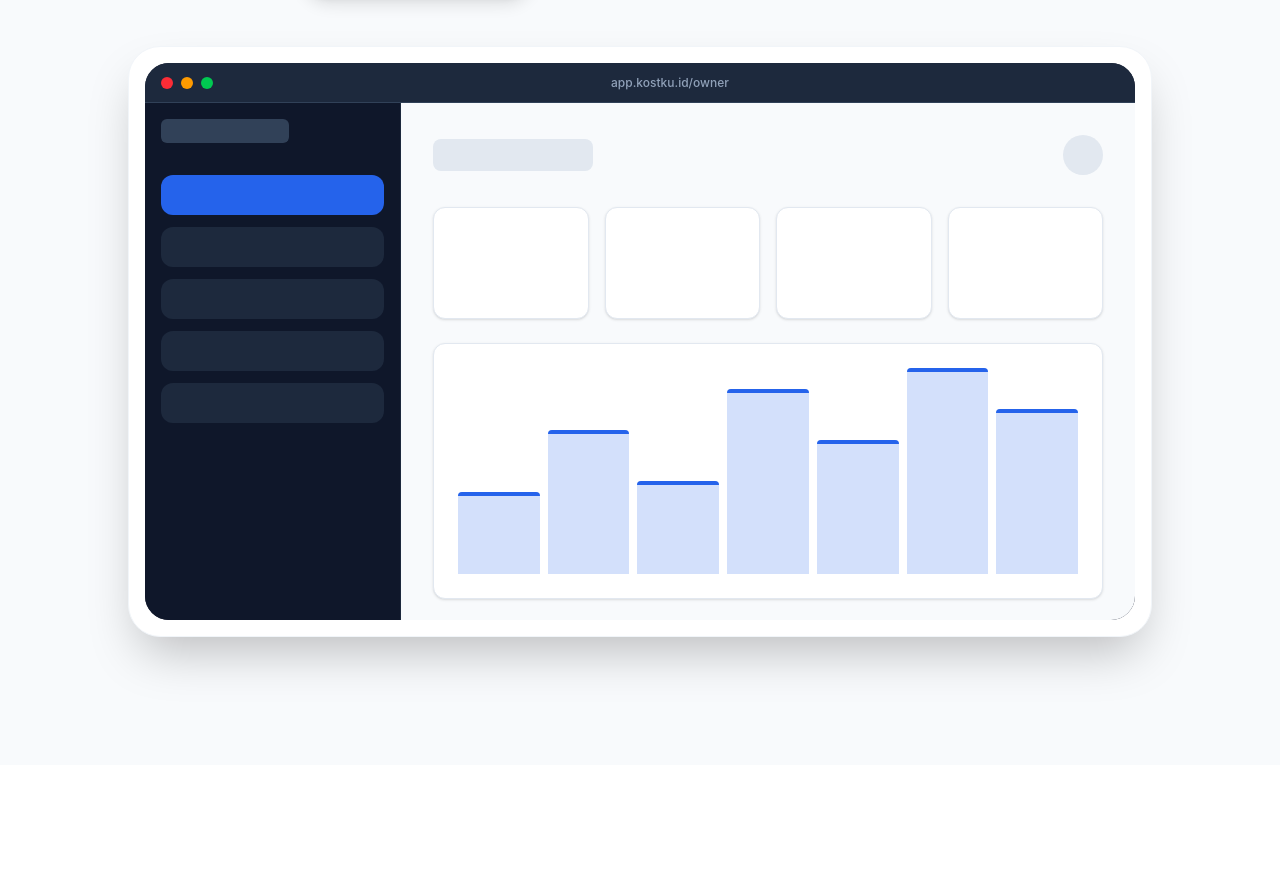
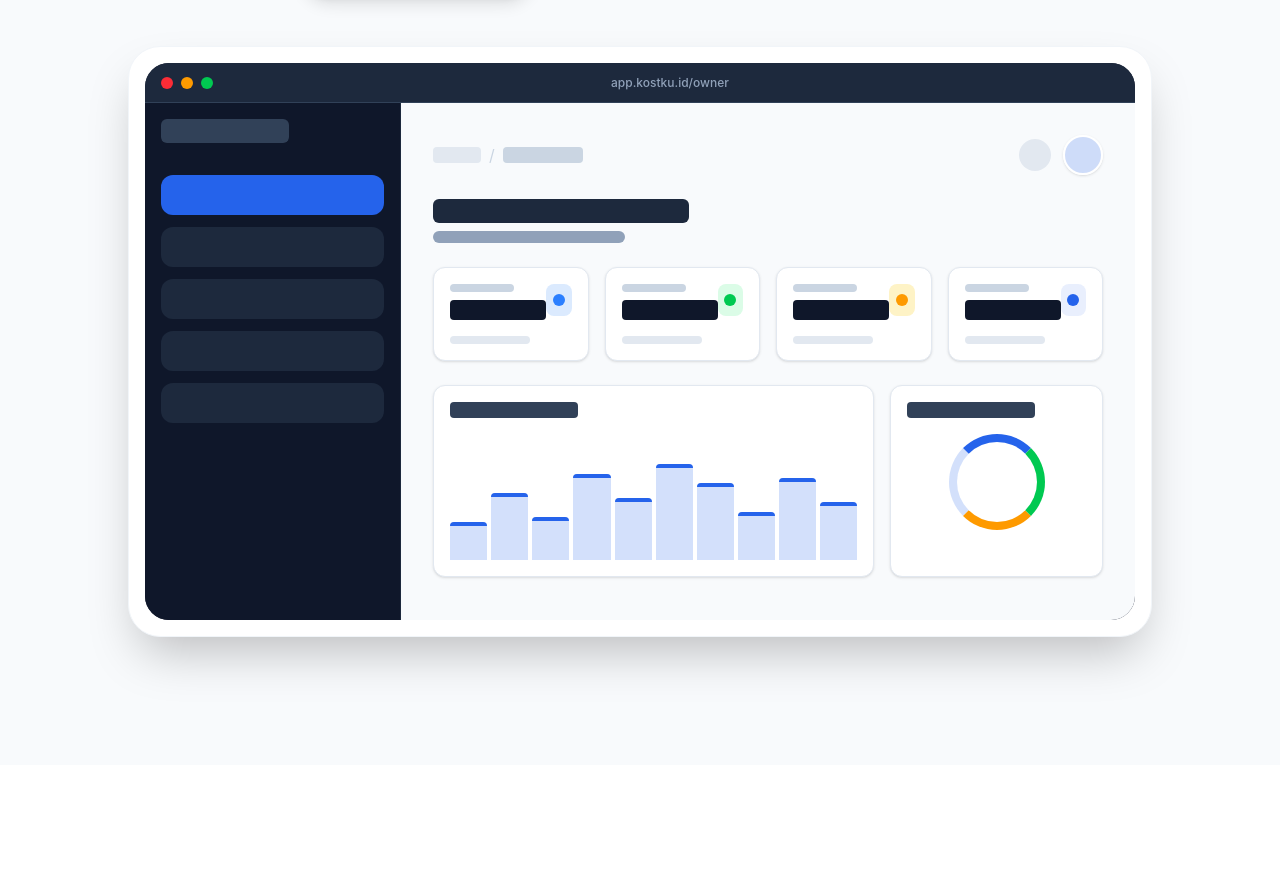
Before and after one commit to RamaPutra007/kost-management-system, a React (Vite) app in the folder frontend/: page / in a window 1280 px wide. Shown: the part 3163-4058 px from the top of the page. Built offline with nearby package versions, Linux system fonts and the light colour scheme.

Commit message:
feat: redesign showcase mockups to mirror actual dashboard structures

```diff
--- a/frontend/src/pages/landing/components/ShowcaseSection.tsx
+++ b/frontend/src/pages/landing/components/ShowcaseSection.tsx
@@ -76,48 +76,164 @@ export function ShowcaseSection() {
               </div>
 
               {/* Fake Content */}
-              <div className="flex-1 bg-slate-50 p-4 sm:p-8 overflow-hidden">
-                <div className="flex justify-between items-center mb-8">
-                  <div className="h-8 w-40 bg-slate-200 rounded-lg" />
-                  <div className="h-10 w-10 bg-slate-200 rounded-full" />
+              <div className="flex-1 bg-slate-50 p-4 sm:p-8 overflow-hidden overflow-y-auto custom-scrollbar">
+                <div className="flex justify-between items-center mb-6">
+                  <div className="flex items-center space-x-2">
+                    <div className="h-4 w-12 bg-slate-200 rounded" />
+                    <span className="text-slate-300">/</span>
+                    <div className="h-4 w-20 bg-slate-300 rounded" />
+                  </div>
+                  <div className="flex items-center space-x-3">
+                    <div className="h-8 w-8 bg-slate-200 rounded-full" />
+                    <div className="h-10 w-10 bg-primary/20 rounded-full border-2 border-white shadow-sm" />
+                  </div>
                 </div>
 
                 {/* Specific Layout per tab */}
                 {activeTab === 'owner' && (
-                  <div className="space-y-6">
+                  <div className="space-y-6 animate-in fade-in duration-500">
+                    <div>
+                      <div className="h-6 w-64 bg-slate-800 rounded-md mb-2" />
+                      <div className="h-3 w-48 bg-slate-400 rounded-md" />
+                    </div>
+
                     <div className="grid grid-cols-2 lg:grid-cols-4 gap-4">
-                      {[1,2,3,4].map(i => <div key={i} className="h-28 bg-white rounded-xl border border-slate-200 shadow-sm" />)}
+                      {[
+                        { bg: 'bg-blue-100', dot: 'bg-blue-500' },
+                        { bg: 'bg-green-100', dot: 'bg-green-500' },
+                        { bg: 'bg-amber-100', dot: 'bg-amber-500' },
+                        { bg: 'bg-primary/10', dot: 'bg-primary' }
+                      ].map((card, i) => (
+                        <div key={i} className="bg-white p-4 rounded-xl border border-slate-200 shadow-sm">
+                          <div className="flex justify-between items-start mb-4">
+                            <div className="space-y-2">
+                              <div className="h-2 w-16 bg-slate-300 rounded" />
+                              <div className="h-5 w-24 bg-navy rounded" />
+                            </div>
+                            <div className={`w-8 h-8 rounded-lg ${card.bg} flex items-center justify-center`}>
+                              <div className={`w-3 h-3 rounded-full ${card.dot}`} />
+                            </div>
+                          </div>
+                          <div className="h-2 w-20 bg-slate-200 rounded" />
+                        </div>
+                      ))}
                     </div>
-                    <div className="h-64 bg-white rounded-xl border border-slate-200 shadow-sm flex items-end p-6 space-x-2">
-                       {/* Fake Chart */}
-                       {[40, 70, 45, 90, 65, 100, 80].map((h, i) => (
-                         <div key={i} className="flex-1 bg-primary/20 rounded-t-sm" style={{ height: `${h}%` }}>
-                           <div className="w-full bg-primary rounded-t-sm" style={{ height: '4px' }} />
+
+                    <div className="grid grid-cols-1 lg:grid-cols-3 gap-4">
+                      <div className="lg:col-span-2 h-48 bg-white rounded-xl border border-slate-200 shadow-sm p-4 flex flex-col">
+                        <div className="h-4 w-32 bg-slate-700 rounded mb-auto" />
+                        <div className="flex items-end space-x-1 h-24 w-full mt-4">
+                          {[40, 70, 45, 90, 65, 100, 80, 50, 85, 60].map((h, i) => (
+                            <div key={i} className="flex-1 bg-primary/20 rounded-t-sm relative" style={{ height: `${h}%` }}>
+                              <div className="absolute top-0 left-0 right-0 h-1 bg-primary rounded-t-sm" />
+                            </div>
+                          ))}
+                        </div>
+                      </div>
+                      <div className="h-48 bg-white rounded-xl border border-slate-200 shadow-sm p-4">
+                         <div className="h-4 w-32 bg-slate-700 rounded mb-4" />
+                         <div className="flex justify-center items-center h-24">
+                           <div className="w-24 h-24 rounded-full border-8 border-primary/20 border-t-primary border-r-green-500 border-b-amber-500" />
                          </div>
-                       ))}
+                      </div>
                     </div>
                   </div>
                 )}
 
                 {activeTab === 'admin' && (
-                  <div className="space-y-6">
-                    <div className="h-12 bg-white rounded-xl border border-slate-200 shadow-sm w-full" />
-                    <div className="h-[400px] bg-white rounded-xl border border-slate-200 shadow-sm flex flex-col p-4">
-                      <div className="h-8 bg-slate-100 rounded mb-4" />
-                      {[1,2,3,4,5].map(i => <div key={i} className="h-12 bg-slate-50 border-b border-slate-100 mb-2 rounded" />)}
+                  <div className="space-y-6 animate-in fade-in duration-500">
+                    <div>
+                      <div className="h-6 w-56 bg-slate-800 rounded-md mb-2" />
+                      <div className="h-3 w-64 bg-slate-400 rounded-md" />
+                    </div>
+
+                    <div className="flex gap-2 mb-2 overflow-hidden">
+                      {[1,2,3,4].map(i => (
+                        <div key={i} className="h-8 w-28 bg-primary/90 rounded-md shrink-0" />
+                      ))}
+                    </div>
+
+                    <div className="grid grid-cols-2 lg:grid-cols-3 gap-4">
+                      {[1,2,3].map(i => (
+                        <div key={i} className="bg-white p-4 rounded-xl border border-slate-200 shadow-sm flex justify-between items-center">
+                          <div className="space-y-2">
+                            <div className="h-2 w-16 bg-slate-300 rounded" />
+                            <div className="h-6 w-12 bg-navy rounded" />
+                          </div>
+                          <div className="w-10 h-10 rounded-xl bg-slate-100" />
+                        </div>
+                      ))}
+                    </div>
+
+                    <div className="grid grid-cols-1 lg:grid-cols-2 gap-4">
+                      <div className="h-40 bg-white rounded-xl border border-slate-200 shadow-sm p-4">
+                        <div className="flex items-center mb-4">
+                          <div className="w-4 h-4 bg-warning rounded mr-2" />
+                          <div className="h-4 w-32 bg-slate-700 rounded" />
+                        </div>
+                        <div className="space-y-3">
+                          {[1,2].map(i => (
+                            <div key={i} className="flex justify-between items-center">
+                              <div className="flex items-center space-x-2">
+                                <div className="w-6 h-6 rounded-full bg-slate-200" />
+                                <div className="space-y-1">
+                                  <div className="h-2 w-20 bg-slate-600 rounded" />
+                                  <div className="h-2 w-12 bg-slate-300 rounded" />
+                                </div>
+                              </div>
+                              <div className="h-3 w-16 bg-slate-200 rounded" />
+                            </div>
+                          ))}
+                        </div>
+                      </div>
+                      <div className="h-40 bg-white rounded-xl border border-slate-200 shadow-sm p-4">
+                        <div className="flex items-center mb-4">
+                          <div className="w-4 h-4 bg-danger rounded mr-2" />
+                          <div className="h-4 w-32 bg-slate-700 rounded" />
+                        </div>
+                        <div className="space-y-3">
+                          {[1,2].map(i => (
+                            <div key={i} className="flex justify-between items-center">
+                              <div className="space-y-1">
+                                <div className="h-2 w-24 bg-slate-600 rounded" />
+                                <div className="h-2 w-16 bg-slate-300 rounded" />
+                              </div>
+                              <div className="h-4 w-12 bg-danger/20 rounded-full" />
+                            </div>
+                          ))}
+                        </div>
+                      </div>
                     </div>
                   </div>
                 )}
 
                 {activeTab === 'penghuni' && (
-                  <div className="space-y-6 max-w-3xl mx-auto">
-                    <div className="h-40 bg-gradient-to-r from-primary to-blue-400 rounded-2xl shadow-lg p-6 flex flex-col justify-between">
-                      <div className="h-6 w-32 bg-white/20 rounded-md" />
-                      <div className="h-12 w-48 bg-white rounded-md shadow-sm" />
+                  <div className="space-y-6 max-w-3xl mx-auto animate-in fade-in duration-500 pt-4">
+                    <div className="h-24 sm:h-32 bg-primary rounded-2xl shadow-lg p-6 flex flex-col justify-center relative overflow-hidden">
+                      <div className="absolute -right-10 -top-10 w-40 h-40 bg-white/10 rounded-full blur-2xl" />
+                      <div className="h-6 w-40 bg-white rounded-md mb-2 relative z-10" />
+                      <div className="h-3 w-56 bg-primary-light/50 rounded-md relative z-10" />
                     </div>
-                    <div className="grid grid-cols-2 gap-4">
-                       <div className="h-32 bg-white rounded-xl border border-slate-200 shadow-sm" />
-                       <div className="h-32 bg-white rounded-xl border border-slate-200 shadow-sm" />
+
+                    <div className="h-28 bg-white rounded-xl border border-slate-200 shadow-sm p-5 flex justify-between items-center">
+                      <div>
+                        <div className="h-2 w-20 bg-slate-400 rounded mb-2" />
+                        <div className="h-8 w-16 bg-navy rounded mb-2" />
+                        <div className="h-4 w-12 bg-green-100 rounded-full" />
+                      </div>
+                      <div className="text-right">
+                        <div className="h-2 w-20 bg-slate-400 rounded mb-2 ml-auto" />
+                        <div className="h-6 w-24 bg-primary rounded mb-1 ml-auto" />
+                        <div className="h-2 w-10 bg-slate-300 rounded ml-auto" />
+                      </div>
+                    </div>
+
+                    <div className="h-24 bg-danger/5 rounded-xl border border-danger/20 shadow-sm p-5 flex justify-between items-center">
+                      <div>
+                        <div className="h-6 w-24 bg-danger rounded mb-2" />
+                        <div className="h-3 w-16 bg-slate-400 rounded" />
+                      </div>
+                      <div className="h-8 w-28 bg-danger rounded-md" />
                     </div>
                   </div>
                 )}
```
